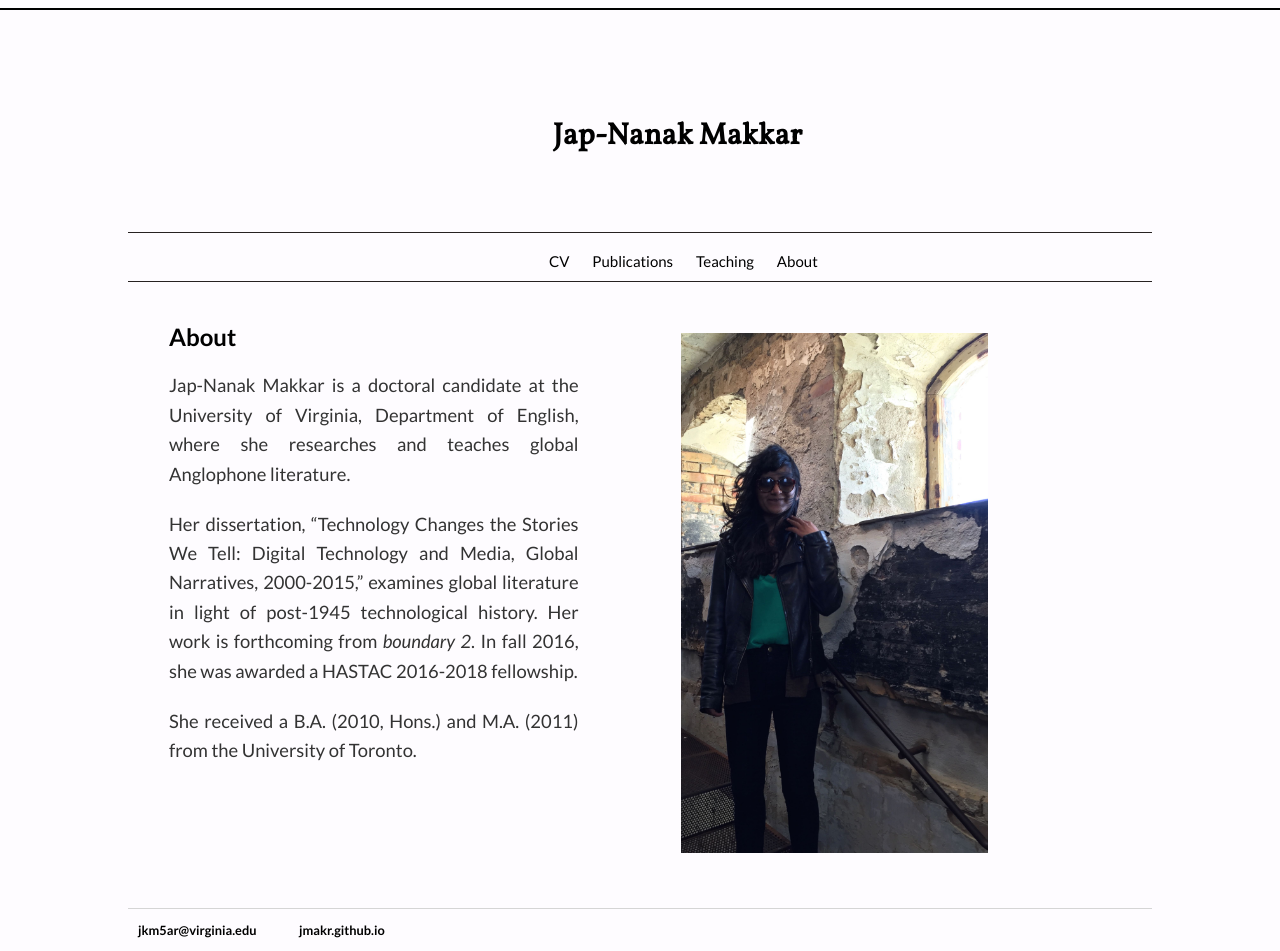
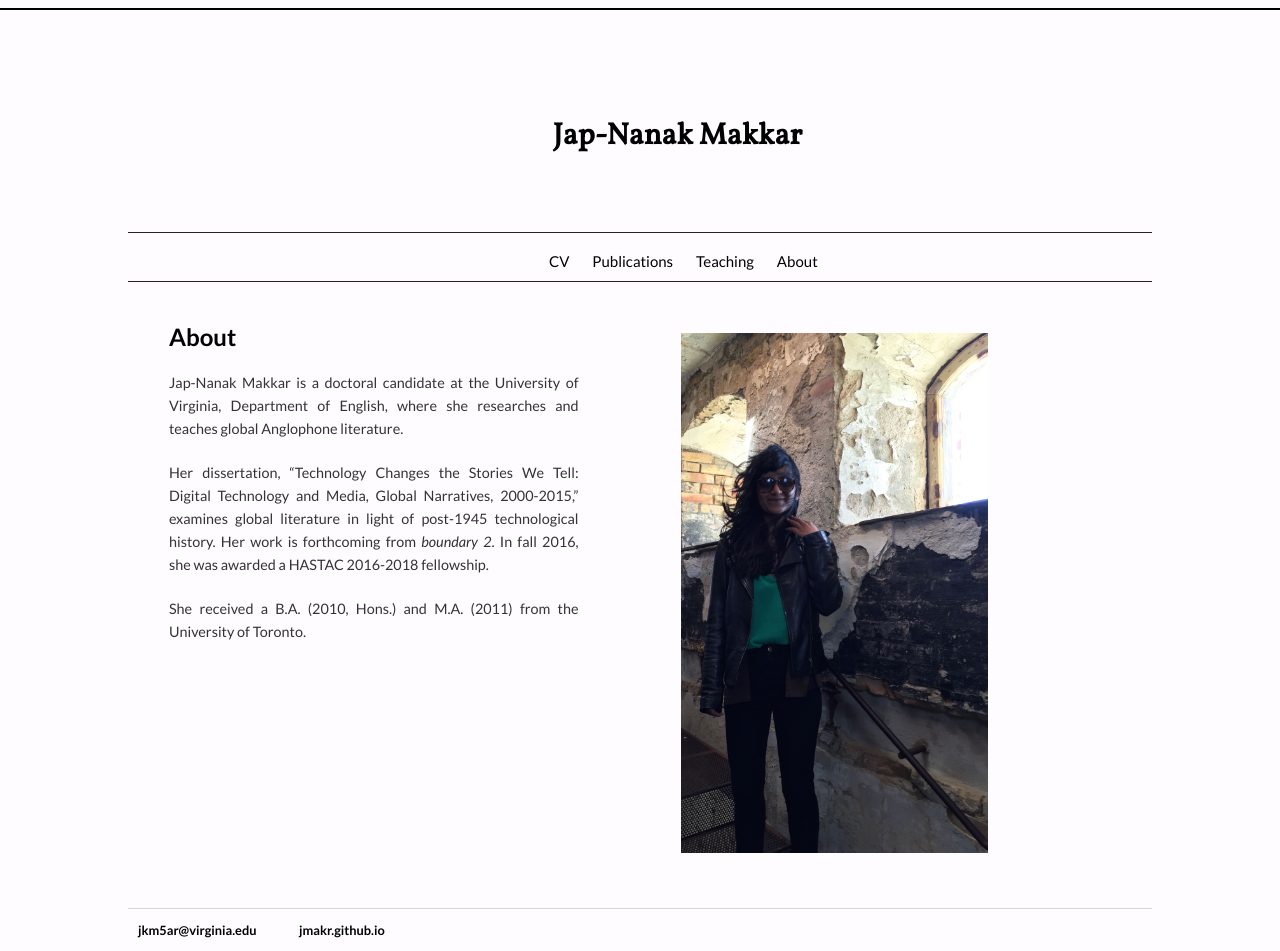
Before and after one commit to jmakr/jmakr.github.io, a Jekyll site: the page built from index.html, in a window 1280 px wide. Built offline with Jekyll 4.4.1, drawn with Linux system fonts in a browser that asks for light colours.

Commit message:
Update main.css

```diff
--- a/css/main.css
+++ b/css/main.css
@@ -126,7 +126,7 @@ h3 {
 }
 p {
     font-family: "Lato", sans-serif ;
-    font-size: 1.15em;
+    font-size: 0.9em;
     line-height: 1.6em;
     color: #333;
 }
@@ -146,7 +146,7 @@ p {
 
 p2 {
     font-family: "Lato", sans-serif ;
-    font-size: 1.15em;
+    font-size: 0.9em;
     line-height: 1.6em;
     color: #333;
     display: block;
```
